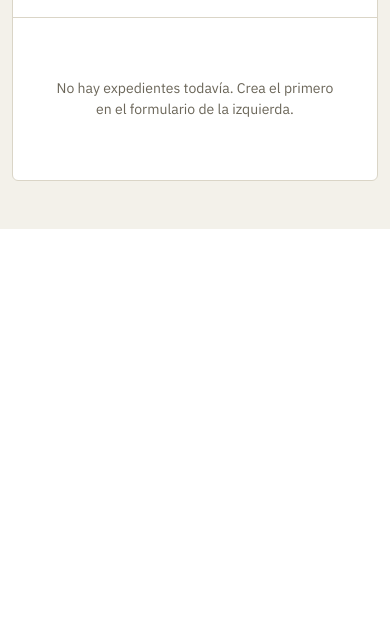
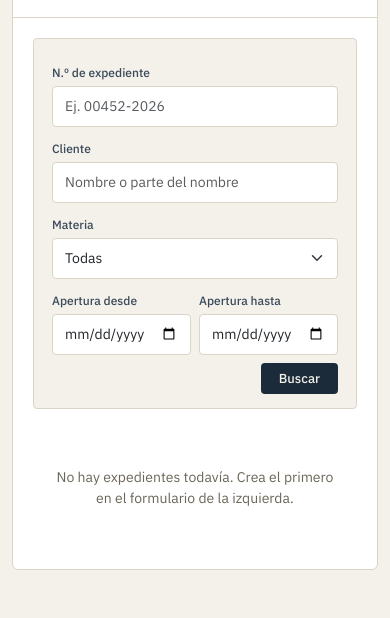
Before and after one commit to asmatdzevallos-blip/custodia-sgd, a Flask app: page / in a window 390 px wide. Shown: the part 846-1464 px from the top of the page. Before the commit the page ends 1075 px from the top, so only its background shows below. Run offline with Flask 3, Linux system fonts and the light colour scheme; the visitor is signed in with stand-in values (Sample User, id 1); data that the repository does not hold is empty.

Commit message:
Busqueda de expedientes por metadatos

```diff
--- a/app.py
+++ b/app.py
@@ -1,5 +1,6 @@
 import os
 import time
+from datetime import date
 from functools import wraps
 import fitz  # PyMuPDF
 import pytesseract
@@ -38,6 +39,14 @@ def login_required(vista):
         return vista(*args, **kwargs)
 
     return envoltura
+
+
+def fecha_valida(texto):
+    """Devuelve la fecha en formato AAAA-MM-DD si es válida; si no, cadena vacía."""
+    try:
+        return date.fromisoformat(texto.strip()).isoformat()
+    except ValueError:
+        return ""
 
 
 def preprocesar_imagen_para_ocr(pil_img):
@@ -147,23 +156,47 @@ def logout():
 @app.route("/")
 @login_required
 def index():
+    # Filtros de búsqueda (RF3): llegan por la URL, ej. /?cliente=perez&materia=Civil
+    filtros = {
+        "numero": request.args.get("numero", "").strip(),
+        "cliente": request.args.get("cliente", "").strip(),
+        "materia": request.args.get("materia", "").strip(),
+        "desde": fecha_valida(request.args.get("desde", "")),
+        "hasta": fecha_valida(request.args.get("hasta", "")),
+    }
+    hay_filtros = any(filtros.values())
+
+    if filtros["desde"] and filtros["hasta"] and filtros["desde"] > filtros["hasta"]:
+        flash("La fecha 'desde' es posterior a la fecha 'hasta'.", "warning")
+
     # Obtener expedientes ordenados del más reciente al más antiguo
-    res_exp = (
-        supabase.table("expedientes")
-        .select("*, usuarios(nombre)")
-        .order("creado_en", desc=True)
-        .execute()
-    )
+    consulta = supabase.table("expedientes").select("*, usuarios(nombre)")
+    # ilike = coincidencia parcial sin distinguir mayúsculas ("pere" encuentra "Pérez")
+    if filtros["numero"]:
+        consulta = consulta.ilike("numero_expediente", f"%{filtros['numero']}%")
+    if filtros["cliente"]:
+        consulta = consulta.ilike("cliente", f"%{filtros['cliente']}%")
+    if filtros["materia"]:
+        consulta = consulta.eq("materia", filtros["materia"])
+    if filtros["desde"]:
+        consulta = consulta.gte("fecha_apertura", filtros["desde"])
+    if filtros["hasta"]:
+        consulta = consulta.lte("fecha_apertura", filtros["hasta"])
+
+    res_exp = consulta.order("creado_en", desc=True).execute()
     expedientes = res_exp.data if res_exp.data else []
 
-    # Obtener documentos para mostrarlos dentro de cada expediente
-    res_docs = (
-        supabase.table("documentos")
-        .select("*, usuarios(nombre)")
-        .order("creado_en", desc=True)
-        .execute()
-    )
-    documentos = res_docs.data if res_docs.data else []
+    # Obtener solo los documentos de los expedientes mostrados
+    documentos = []
+    if expedientes:
+        res_docs = (
+            supabase.table("documentos")
+            .select("*, usuarios(nombre)")
+            .in_("expediente_id", [exp["id"] for exp in expedientes])
+            .order("creado_en", desc=True)
+            .execute()
+        )
+        documentos = res_docs.data if res_docs.data else []
 
     # Obtener lista de usuarios para el selector de responsable
     # Solo las columnas necesarias: nunca enviar password_hash a la plantilla
@@ -175,6 +208,8 @@ def index():
         expedientes=expedientes,
         documentos=documentos,
         usuarios=usuarios,
+        filtros=filtros,
+        hay_filtros=hay_filtros,
     )
 
 
--- a/templates/index.html
+++ b/templates/index.html
@@ -227,6 +227,22 @@
         }
         .btn-eliminar:hover{ background:var(--danger-soft); color:var(--danger); }
 
+        /* ---- Búsqueda (RF3) ---- */
+        .busqueda{
+            background:var(--paper);
+            border:1px solid var(--line);
+            border-radius:4px;
+            padding:12px 14px 14px;
+            margin:0 0 18px;
+        }
+        .busqueda .form-label{ font-size:12px; }
+        .btn-buscar{ padding:6px 18px; font-size:13px; }
+        .resultado-busqueda{
+            font-size:13px;
+            color:var(--muted);
+            margin-bottom:12px;
+        }
+
         .estado-vacio{
             text-align:center;
             padding:40px 20px;
@@ -325,7 +341,50 @@
             <div class="panel">
                 <div class="panel-titulo">Expedientes registrados</div>
                 <div class="panel-cuerpo">
-                    {% if not expedientes %}
+                    <!-- Búsqueda por metadatos (RF3): GET para que los filtros queden en la URL -->
+                    <form action="{{ url_for('index') }}" method="GET" class="busqueda row g-2 align-items-end">
+                        <div class="col-sm-6">
+                            <label class="form-label" for="f-numero">N.º de expediente</label>
+                            <input type="text" id="f-numero" name="numero" value="{{ filtros.numero }}" class="form-control form-control-sm" placeholder="Ej. 00452-2026">
+                        </div>
+                        <div class="col-sm-6">
+                            <label class="form-label" for="f-cliente">Cliente</label>
+                            <input type="text" id="f-cliente" name="cliente" value="{{ filtros.cliente }}" class="form-control form-control-sm" placeholder="Nombre o parte del nombre">
+                        </div>
+                        <div class="col-sm-4">
+                            <label class="form-label" for="f-materia">Materia</label>
+                            <select id="f-materia" name="materia" class="form-select form-select-sm">
+                                <option value="">Todas</option>
+                                {% for m in ['Civil', 'Penal', 'Familia'] %}
+                                <option value="{{ m }}" {% if filtros.materia == m %}selected{% endif %}>{{ m }}</option>
+                                {% endfor %}
+                            </select>
+                        </div>
+                        <div class="col-6 col-sm-4">
+                            <label class="form-label" for="f-desde">Apertura desde</label>
+                            <input type="date" id="f-desde" name="desde" value="{{ filtros.desde }}" class="form-control form-control-sm">
+                        </div>
+                        <div class="col-6 col-sm-4">
+                            <label class="form-label" for="f-hasta">Apertura hasta</label>
+                            <input type="date" id="f-hasta" name="hasta" value="{{ filtros.hasta }}" class="form-control form-control-sm">
+                        </div>
+                        <div class="col-12 d-flex gap-2 justify-content-end">
+                            {% if hay_filtros %}
+                            <a href="{{ url_for('index') }}" class="btn-ghost">Limpiar</a>
+                            {% endif %}
+                            <button type="submit" class="btn-primario btn-buscar">Buscar</button>
+                        </div>
+                    </form>
+
+                    {% if hay_filtros %}
+                        <div class="resultado-busqueda">
+                            {{ expedientes|length }} expediente{{ '' if expedientes|length == 1 else 's' }} encontrado{{ '' if expedientes|length == 1 else 's' }}
+                        </div>
+                    {% endif %}
+
+                    {% if not expedientes and hay_filtros %}
+                        <div class="estado-vacio">Ningún expediente coincide con la búsqueda.</div>
+                    {% elif not expedientes %}
                         <div class="estado-vacio">No hay expedientes todavía. Crea el primero en el formulario de la izquierda.</div>
                     {% else %}
                         {% set materia_tag = {'Civil': 'tag-civil', 'Penal': 'tag-penal', 'Familia': 'tag-familia'} %}
```
